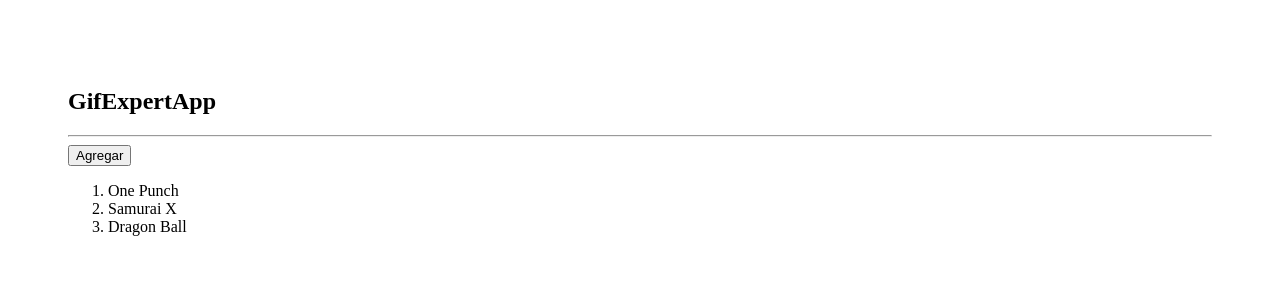
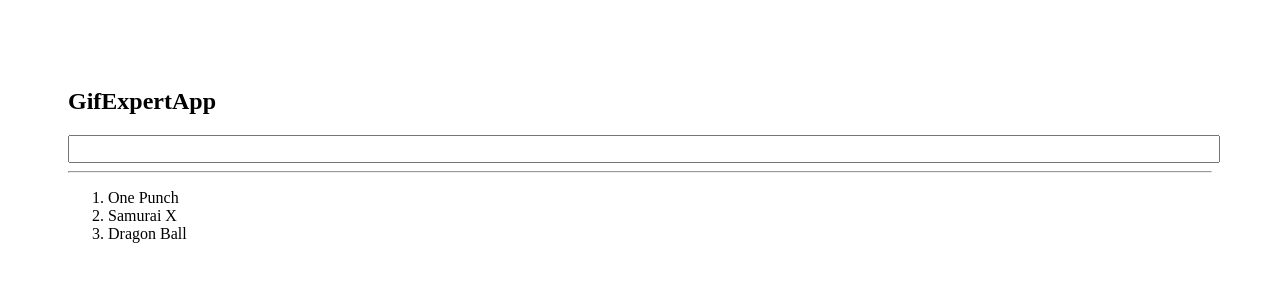
Before and after one commit to cerp75/React-Hooks-MERN-Udemy, a React app in the folder 04-gif-expert-app/: page / in a window 1280 px wide. Built offline with nearby package versions, Linux system fonts and the light colour scheme.

Commit message:
72. Comunicación entre componentes

```diff
--- a/04-gif-expert-app/src/GifExpertApp.js
+++ b/04-gif-expert-app/src/GifExpertApp.js
@@ -1,23 +1,21 @@
 
 import React, {useState} from 'react'
+import { AddCategory } from './componets/AddCategory';
 
 export const GifExpertApp = () => {
 
-    // const categories = ['One Punch', 'Samurai X', 'Dragon Ball']
     const [categories, setCategories] = useState(['One Punch', 'Samurai X', 'Dragon Ball'])
 
-    const handleAdd = () => {
-        // setCategories( [...categories, 'HunterXHunter'] );
-        setCategories(c => [...c, 'HounterXHounter'])
-    }
+    // const handleAdd = () => {
+    //     // setCategories( [...categories, 'HunterXHunter'] );
+    //     setCategories(c => [...c, 'HounterXHounter'])
+    // }
 
     return (
         <>
             <h2>GifExpertApp</h2>
+            <AddCategory setCategories={ setCategories }/>
             <hr />
-
-            <button onClick={ handleAdd }>Agregar</button>
-
             <ol>
                 {
                     categories.map(category=> {
--- /dev/null
+++ b/04-gif-expert-app/src/componets/AddCategory.js
@@ -0,0 +1,33 @@
+import React, {useState} from 'react'
+import PropTypes from 'prop-types';
+
+export const AddCategory = ({setCategories}) => {
+
+    const [inputValue, setInputValue] = useState('');
+
+    const handleInputChange = (e) => {
+        setInputValue(e.target.value);
+    }
+
+    const handleSubmit = (e) => {
+        e.preventDefault();
+
+        if(inputValue.trim().length>2){
+            setCategories(c => [...c, inputValue]);
+            setInputValue('');
+        }
+    }
+    return (
+        <form onSubmit={ handleSubmit }>
+            <input
+                    type="text"
+                    value={ inputValue }
+                    onChange={ handleInputChange }
+                />
+        </form>
+    )
+}
+
+AddCategory.propTypes = {
+    setCategories: PropTypes.func.isRequired
+}
--- a/04-gif-expert-app/src/index.css
+++ b/04-gif-expert-app/src/index.css
@@ -5,3 +5,11 @@
 body {
     padding: 60px;
 }
+
+input {
+    color: grey;
+    font-size: 1.2rem;
+    width: 100%;
+
+
+}
```
